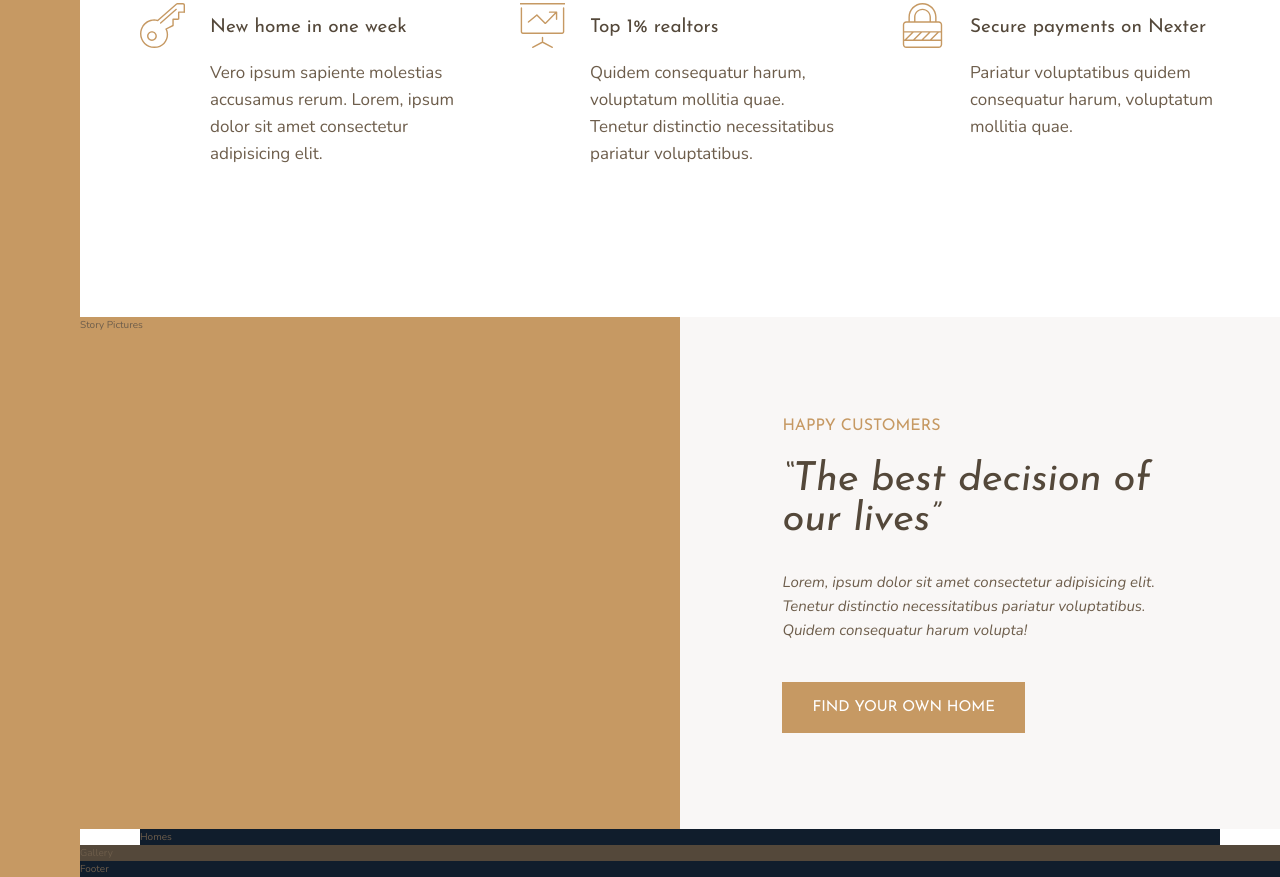
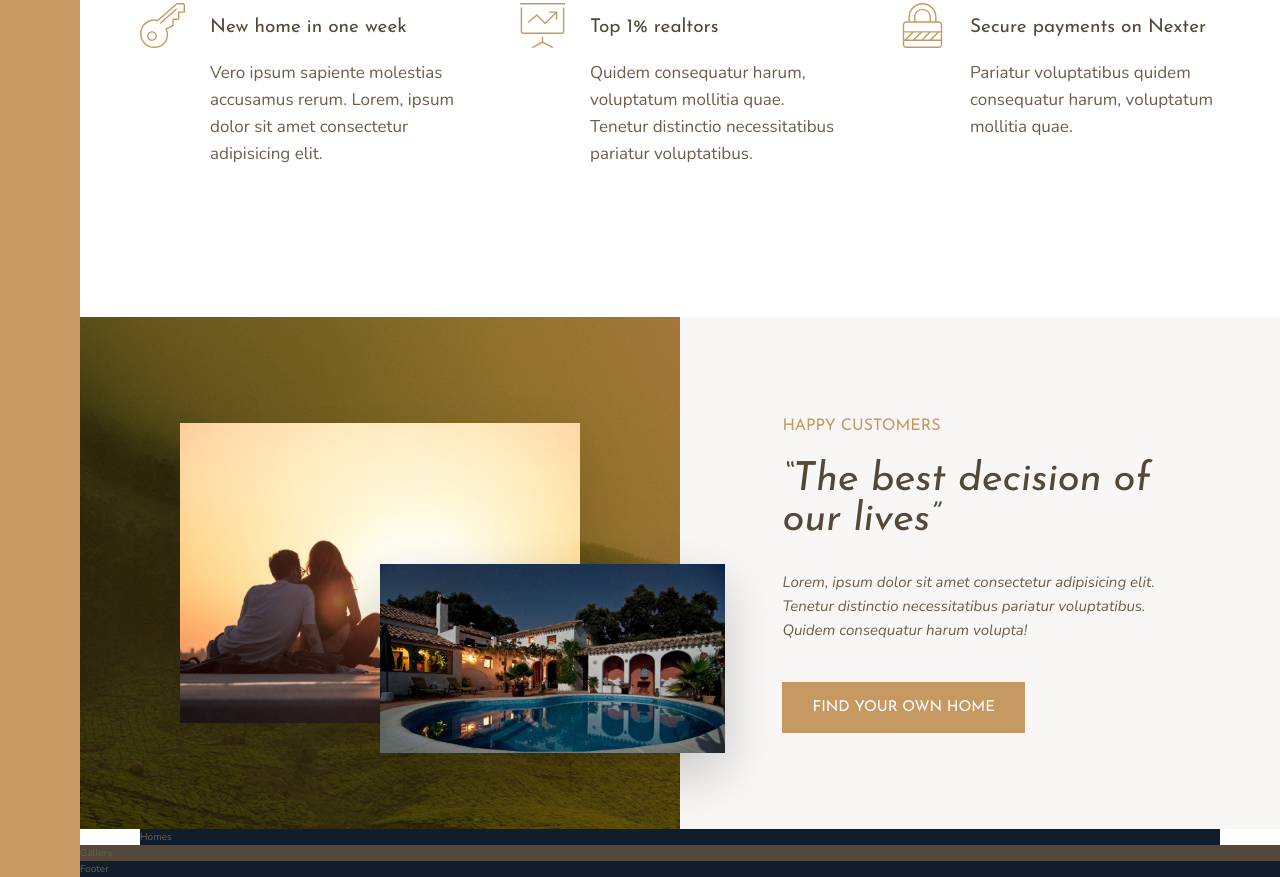
Before and after one commit to TylerCEdge/advanced-css-course, a website: page Nexter/starter/index.html in a window 1280 px wide. Shown: the part 991-1868 px from the top of the page. Drawn offline with nearby package versions, Linux system fonts and the light colour scheme.

Commit message:
styled left side images for story section.  I added my own twist with background-blend-mode!

```diff
--- a/Nexter/starter/index.html
+++ b/Nexter/starter/index.html
@@ -84,7 +84,14 @@
 			</div>
 		</section>
 
-		<div class="story__pictures">Story Pictures</div>
+		<div class="story__pictures">
+			<img
+				src="img/story-1.jpeg"
+				alt="Couple with new house"
+				class="story__img--1"
+			/>
+			<img src="img/story-2.jpeg" alt="New house" class="story__img--2" />
+		</div>
 		<div class="story__content">
 			<h3 class="heading-3 mb-sm">Happy Customers</h3>
 			<h2 class="heading-2 heading-2--dark mb-md">
--- a/Nexter/starter/sass/_story.scss
+++ b/Nexter/starter/sass/_story.scss
@@ -2,6 +2,34 @@
 	&__pictures {
 		background-color: $color-primary;
 		grid-column: full-start / col-end 4;
+
+		background-image: linear-gradient(
+				rgba($color-primary, 0.5),
+				rgba($color-primary, 0.5)
+			),
+			url(../img/back.jpg);
+		background-blend-mode: multiply;
+
+		display: grid;
+		grid-template-rows: repeat(6, 1fr);
+		grid-template-columns: repeat(6, 1fr);
+
+		align-items: center;
+	}
+
+	&__img--1 {
+		width: 100%;
+		grid-row: 2 / 6;
+		grid-column: 2 / 6;
+		box-shadow: 0 2rem 5rem rgba(#000, 0.1);
+	}
+
+	&__img--2 {
+		width: 115%;
+		grid-row: 4 / 6;
+		grid-column: 4 / 7;
+		z-index: 1;
+		box-shadow: 0 2rem 5rem rgba(#000, 0.2);
 	}
 
 	&__content {
```
Also changed, not shown: Nexter/starter/css/style.css.
